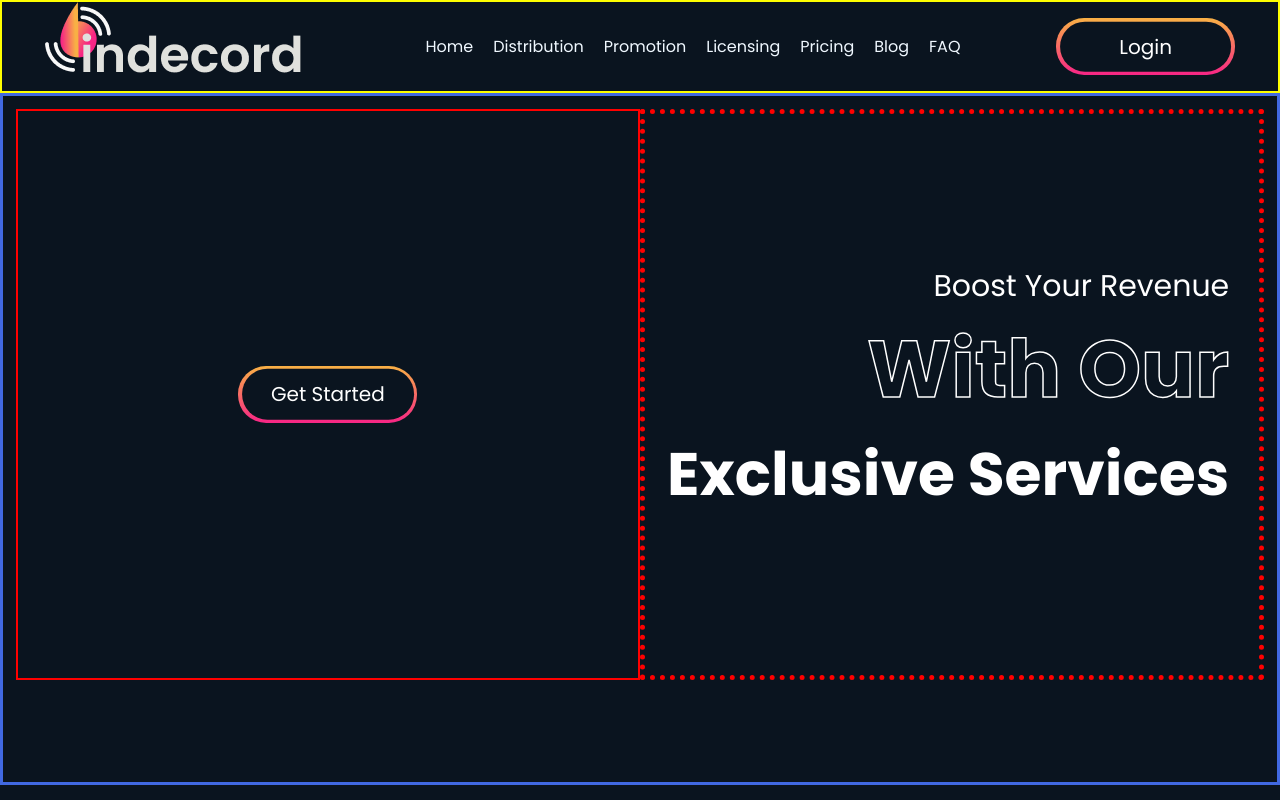
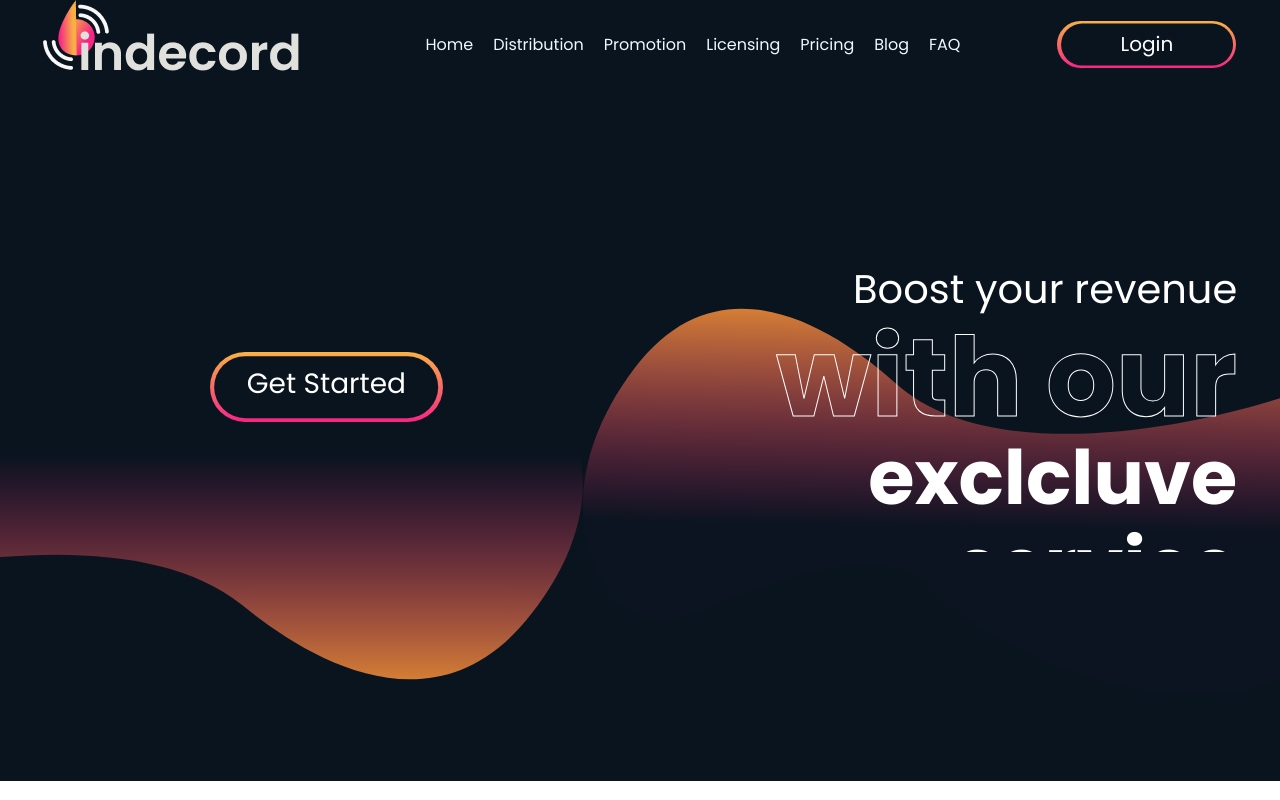
Before and after one commit to Sdalpha/indecord, a plain HTML site: page index.html in a window 1280 px wide. Drawn offline with Linux system fonts and the light colour scheme.

Commit message:
vector add

```diff
--- a/index.html
+++ b/index.html
@@ -15,11 +15,6 @@
     <header>
         <nav>
 
-            <!-- <div class="efect">
-                <div class="effect1"></div>
-                <div class="effect2"></div><div></div><div></div><div></div><div></div><div></div><div></div><div></div><div></div>
-                </div>
-            </div> -->
             <img class="logo" src="image/logo1.png" alt="">
             <ul>
                 <li>
@@ -35,7 +30,7 @@
             <div class="btn">
                 <a href="/pages/login.html"><span>login</span></a>
             </div>
-            <!-- <button class="login_btn">Login</button>  -->
+
         </nav>
     </header>
     <section>
@@ -48,9 +43,9 @@
             </div>
             <div class="rightSide">
                 <div class="tagline">
-                    <h1 class="line1">Boost Your Revenue</h1>
-                    <h1 class="line2">With Our</h1>
-                    <h1 class="line3">Exclusive Services</h1>
+                    <h1>
+                        <span class="line1">Boost your revenue</span><br><span class="line2">with our</span><br><span class="line3">exclcluve service</span>
+                    </h1>
                 </div>
 
             </div>
--- a/style.css
+++ b/style.css
@@ -7,7 +7,11 @@
 
 }
 body{
-    background: rgba(10, 20, 31, 1);
+    /* background: rgba(10, 20, 31, 1); */
+    background: url("/image/bg.svg");
+    background-size: cover;
+    background-repeat: no-repeat;
+    background-position: center;
 }
 header{
     height: 100%;
@@ -19,14 +23,14 @@ header nav{
     display: flex;
     justify-content: space-around;
     align-items: center;
-    border: 2px solid yellow;
+    /* border: 2px solid yellow; */
 }
 
 /*btn for gradient type*/
 .btn a{
     position: relative;
     color: white;
-    height: 57.69px;
+    height: 47.69px;
     width: 179px;
     display: block;
     text-align: center;
@@ -35,7 +39,7 @@ header nav{
     background-image: linear-gradient(#F9B145,#F72585);
  }
  .btn a span{
-    height: 88%;
+    height: 90%;
     width: 96%;
     background: #0A141F;
     display: block;
@@ -44,23 +48,12 @@ header nav{
     left: 50%;
     border-radius: 28.1074px;
     font-size: 20px;
-    line-height: 50px;
+    line-height: 41px;
     text-transform: capitalize;
     transform: translate(-50%, -50%);
  }
  /*btn end*/
-/* .login_btn{
-    text-decoration: none;
-    color: white;
-    border-style: none;
-    border:  2px  rgba(249, 177, 69, 1);
-    border-image: lin;
-    background: transparent;
-    border-radius: 25px;
-    padding: 5px;
-    width: 120px;
-    font-size: 16px;
-} */
+
 
 header nav ul li {
     display: flex;
@@ -71,13 +64,10 @@ ul li a{
     text-decoration:  none;
     color: aliceblue;
 }
+
 .container{
-    /* padding: 0px 4px; */
     padding: 1%;
     width: 100%;
-    border: 3px solid royalblue;
-    /* background: rgb(90, 16, 71); */
-
     height: 86.5vh;
     display: flex;
 }
@@ -86,7 +76,7 @@ ul li a{
     /* background: rgb(80, 255, 80); */
     width: 50%;
     height: 35.7rem;
-    border: 2px solid red;
+    /* border: 2px solid red; */
     display: flex;
     align-items: center;
     justify-content: space-around;
@@ -95,20 +85,18 @@ ul li a{
     /* background: palevioletred; */
     width: 50%;
     height: 35.7rem;
-    border: 5px dotted red;
-
-
+   float: right;
 }
 
 .getStarted a{
 
     position: relative;
     color: white;
-    height: 57.69px;
-    width: 179px;
+    height: 70px;
+    width: 233px;
     display: block;
     text-align: center;
-    border-radius: 28.1074px;
+    border-radius: 70px;
     text-decoration: none;
     background-image: linear-gradient(#F9B145,#F72585);
 }
@@ -120,9 +108,9 @@ ul li a{
     position: absolute;
     top: 50%;
     left: 50%;
-    border-radius: 28.1074px;
-    font-size: 20px;
-    line-height: 50px;
+    border-radius: 33.1074px;
+    font-size: 28px;
+    line-height: 56px;
     text-transform: capitalize;
     transform: translate(-50%, -50%);
 }
@@ -134,44 +122,34 @@ ul li a{
 
     font-size: 20px;
 } */
+.tagline{
+    display: grid;
+    height: 50%;
+}
 .tagline h1{
     color: white;
     text-align: right;
-    /* line-height: 73px; ----->*/
-    /* font-size: 50px; */
+    line-height: 70px;
 
 }
 .line1{
-    font-size: 30px;
+    font-size: 40px;
     font-weight: 400;
+    position: relative;
+    top: -13px;
 }
 .line2{
-  font-size: 80px;
+  font-size: 110px;
   -webkit-text-fill-color: rgba(255, 255, 255, 0); /* Will override color (regardless of order) */
-  -webkit-text-stroke-width: 1.5px;
+  -webkit-text-stroke-width: 1px;
   -webkit-text-stroke-color: rgb(255, 255, 255);
 }
 .line3{
-    font-size: 60px;
+    font-size: 75px;
+    font-weight: bold;
 }
 .rightSide .tagline{
-    margin-top: 150px;
+    margin-top: 165px;
     margin-right: 30px;
 
 }
-
-
-/* .effect2 div{
-    height: 3px ;
-    width: 3px;
-    background-color: white;
-    margin: 0 3px 8px;
-}
-.efect2{
-    left: 3%;
-    bottom: 20%;
-    display: flex;
-    flex-wrap: wrap;
-    justify-content: space-between;
-
-} */
```
Also changed, not shown: image/bg.svg (added), image/vl.svg (added), image/vr.svg (added).
